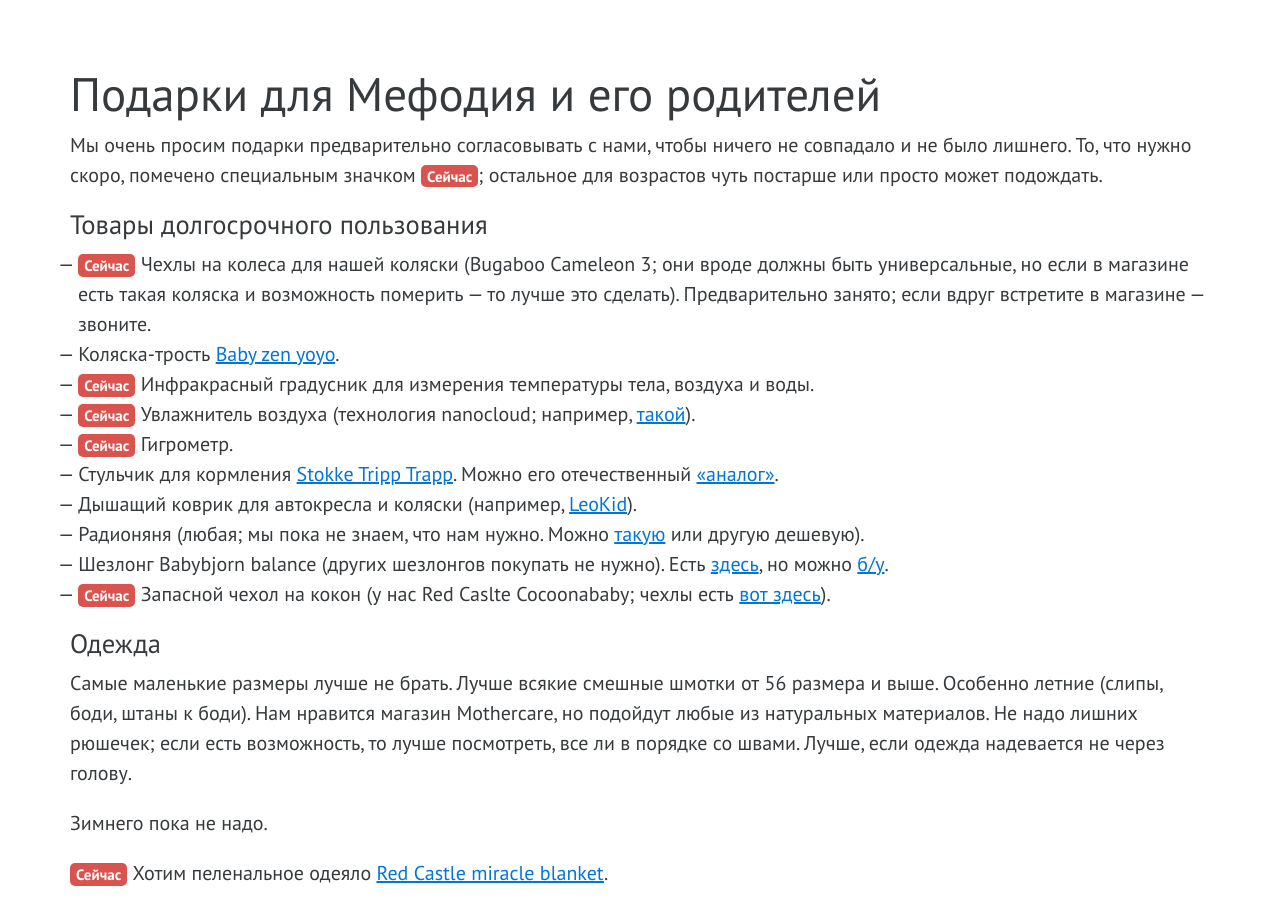
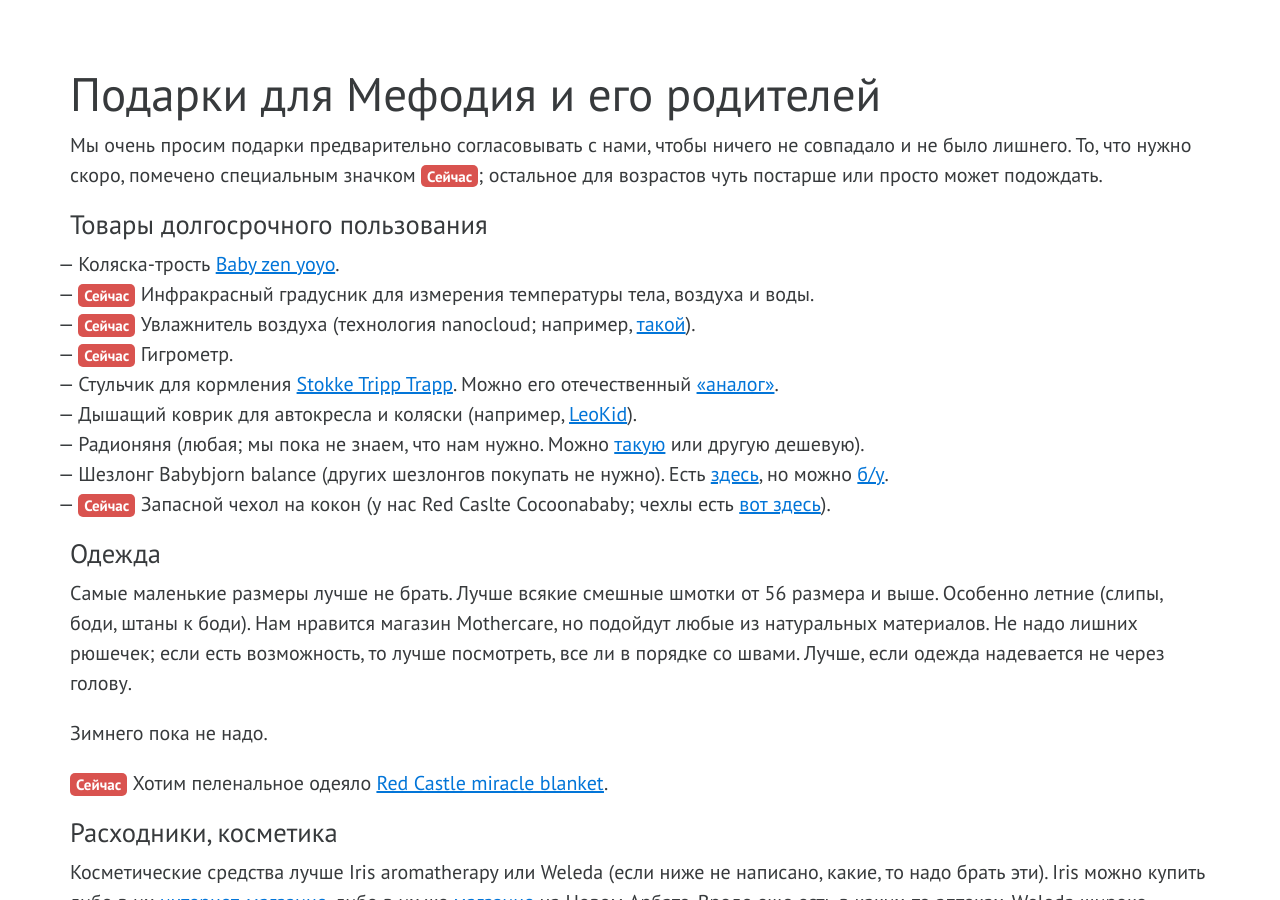
Before and after one commit to stepashka/akho.github.io, a Jekyll site: the page built from baby-wishlist.md, in a window 1280 px wide and 900 px high. Built offline with Jekyll 4.4.1, drawn with Linux system fonts in a browser that asks for light colours.

Commit message:
wishlist -- wheel sacks

```diff
--- a/baby-wishlist.md
+++ b/baby-wishlist.md
@@ -9,7 +9,6 @@ permalink: /baby-wishlist/
 #### Товары долгосрочного пользования
 
 {: .dashes}
-- <span class="label label-danger">Сейчас</span> Чехлы на колеса для нашей коляски (Bugaboo Cameleon 3; они вроде должны быть универсальные, но если в магазине есть такая коляска и возможность померить — то лучше это сделать). Предварительно занято; если вдруг встретите в магазине — звоните.
 - Коляска-трость [Baby zen yoyo](https://market.yandex.ru/product/8528976?hid=90796&suggest=1&suggest_type=model).
 - <span class="label label-danger">Сейчас</span> Инфракрасный градусник для измерения температуры тела, воздуха и воды.
 - <span class="label label-danger">Сейчас</span> Увлажнитель воздуха (технология nanocloud; например, [такой](http://www.ozon.ru/context/detail/id/22444124/?frommarket=https%3a/market.yandex.ru/search.xml%3fcvredirect=2&text=увлажнитель+воздуха+nanocloud&utm_campaign=div_appliance&utm_content=22444124&utm_medium=cpc&utm_source=cpc_yandex_market&utm_term=22444124&ymclid=64288878735409720190005)).
```
Also changed, not shown: css/main.scss (+2 -6 lines).
